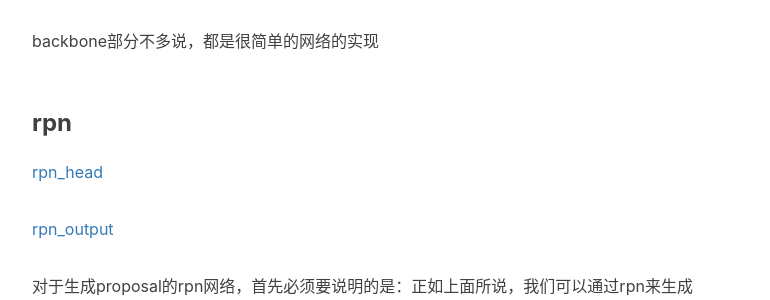
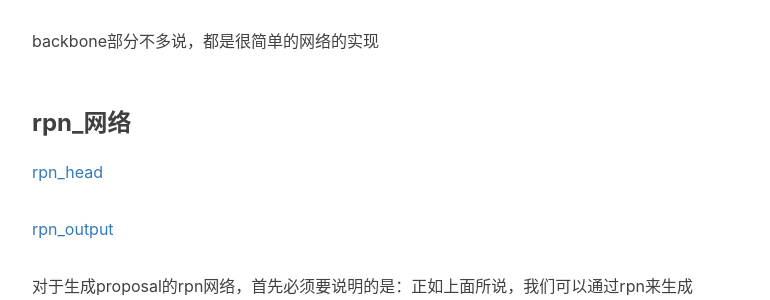
Before and after one commit to sunshuofeng/sunshuofeng.github.io, a Jekyll site: the page built from _posts/2020-3-30-detectron2-model篇.md, in a window 1280 px wide and 900 px high, scrolled down 5797 px. Shown: the part 152-452 px from the top of the window, without its empty margins (233-1003 px from the left). Built offline with Jekyll 4.4.1, drawn with Linux system fonts in a browser that asks for light colours; nearby versions of some CDN libraries; comment, search, counter and statistics services are not loaded; some of the changed text lies outside the part shown.

Commit message:
修改文件: _posts/2020-3-30-detectron2-model篇.md

```diff
--- a/_posts/2020-3-30-detectron2-model篇.md
+++ b/_posts/2020-3-30-detectron2-model篇.md
@@ -19,11 +19,11 @@
 
 [meta_arch](#meta_arch)
 
-[rpn](#rpn)
+[rpn](#rpn_网络)
 
 [roi_head](#ROI_heads)
 
-[fastrcnn总结](#fastrcnn总结)
+[fastrcnn总结](#fastrcnn_总结)
 
 ### meta_arch
 
@@ -241,7 +241,7 @@
 backbone部分不多说，都是很简单的网络的实现
 
 
-### rpn
+### rpn_网络
 
 [rpn_head](#rpn_head)
 
@@ -1587,7 +1587,7 @@
 
  接下来咱们从头到尾梳理一遍fastercnn各个流程的数据的变化：
 
- ### fastrcnn总结
+ ### fastrcnn_总结
 
 
 **输入数据的处理：
```
